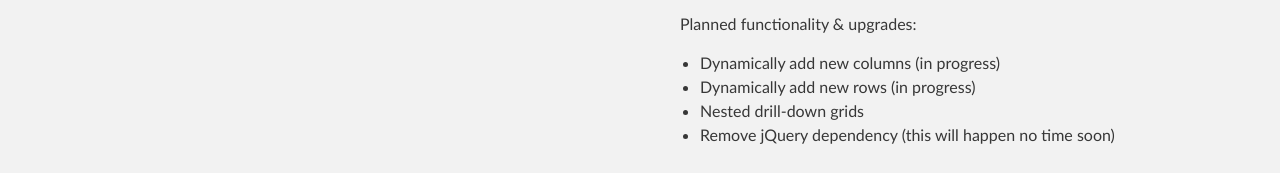
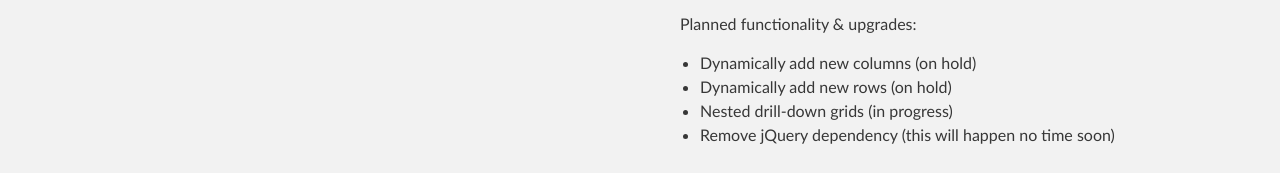
Before and after one commit to mosbymc/HTML-Data-Grid-Widget, a plain HTML site: page index.html in a window 1280 px wide. Shown: the part 1718-1891 px from the top of the page. Drawn offline with nearby package versions, Linux system fonts and the light colour scheme.

Commit message:
Update index.html

```diff
--- a/index.html
+++ b/index.html
@@ -94,9 +94,9 @@ and then, every so often, the develop branch is merged with Master.</p>
 <p>Planned functionality &amp; upgrades:</p>
 
 <ul>
-<li>Dynamically add new columns (in progress)</li>
-<li>Dynamically add new rows (in progress)</li>
-<li>Nested drill-down grids</li>
+<li>Dynamically add new columns (on hold)</li>
+<li>Dynamically add new rows (on hold)</li>
+<li>Nested drill-down grids (in progress)</li>
 <li>Remove jQuery dependency (this will happen no time soon)</li>
 </ul>
       </section>
```
